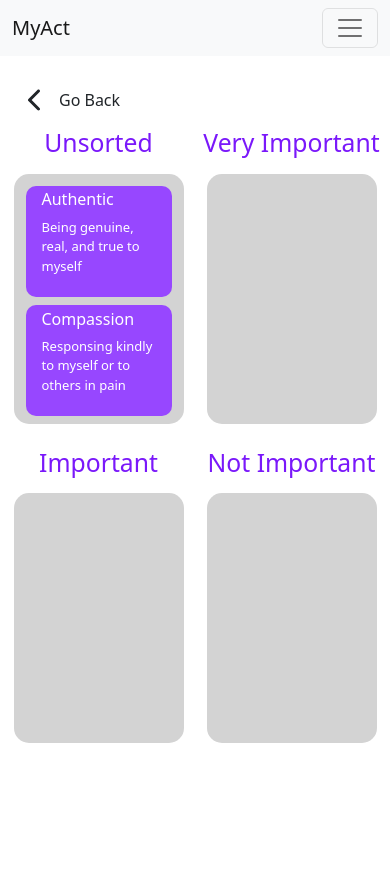
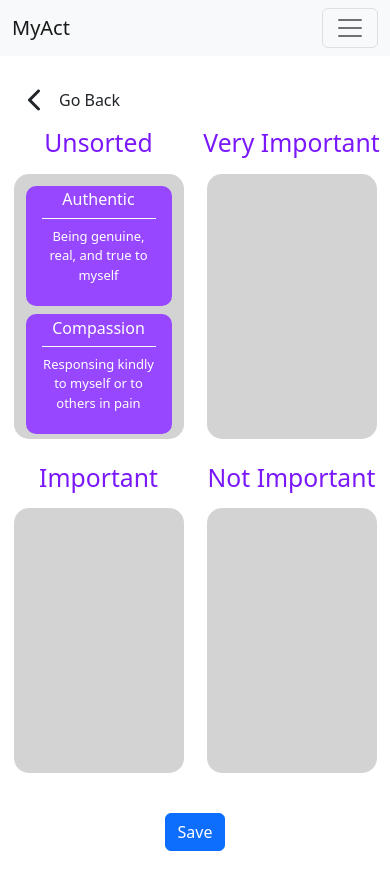
Before and after one commit to DomJF45/my-act, a React (Create React App) app in the folder client/: page /dashboard/processes/values/card-sort in a window 390 px wide. Before the commit the page ends 844 px from the top, so only its background shows below. Built offline with nearby package versions, Linux system fonts and the light colour scheme.

Commit message:
added template for save response at CardSort

```diff
--- a/client/src/components/processes/values/CardSort.jsx
+++ b/client/src/components/processes/values/CardSort.jsx
@@ -5,27 +5,35 @@ import { v4 as uuid} from 'uuid';
 import { cardData } from './cardData';
 import GoBack from '../../util/back/GoBack';
 import '../../../styles/processes/Values.css';
+import { Button } from 'react-bootstrap';
 
 const columnsFromBackend = {
-  [uuid()]: {
+  ['unsorted']: {
     name: 'Unsorted',
     items: cardData
   },
-  [uuid()]: {
+  ['very-important']: {
     name: 'Very Important',
     items: []
   },
-  [uuid()]: {
+  ['important']: {
     name: 'Important',
     items: []
   },
-  [uuid()]: {
+  ['not-important']: {
     name: 'Not Important',
     items: []
   }
 }
 
-const onDragEnd = (result, columns, setColumns) => {
+const onDragEnd = (result, columns, setColumns, setEndResult, endResult) => {
+
+  const tempResult = [
+    ...endResult,
+    result
+  ]
+  setEndResult(tempResult);
+
   if(!result.destination) return;
   const { source, destination } = result;
 
@@ -68,6 +76,14 @@ const onDragEnd = (result, columns, setColumns) => {
 const CardSort = () => {
 
   const [columns, setColumns] = useState(columnsFromBackend);
+  const [endResult, setEndResult] = useState([]);
+
+  const saveResults = () => {
+
+    // write logic to save results to database here
+
+    console.log(endResult);
+  }
 
   return (
     <div className='container'>
@@ -81,7 +97,7 @@ const CardSort = () => {
       id='card-containers'
     >
 
-      <DragDropContext onDragEnd={result => onDragEnd(result, columns, setColumns)}>
+      <DragDropContext onDragEnd={result => onDragEnd(result, columns, setColumns, setEndResult, endResult)}>
         {Object.entries(columns).map(([columnId, column], index) => {
           return(
             <div id='column-container' style={{display: 'flex', flexDirection: 'column', alignItems: 'center'}}>
@@ -124,12 +140,16 @@ const CardSort = () => {
                                     backgroundColor: snapshot.isDragging ? '#7a18fa' : '#9747FF',
                                     color: '#fff',
                                     borderRadius: '10px',
+                                    textAlign: 'center',
                                     ...provided.draggableProps.style
                                   }}
                                   id='card-style'
                                 >
-                                  <h4>{item.value}</h4>
-                                  <p>{item.bio}</p>
+                                  <div className='inner-card-1'>
+                                    <h4>{item.value}</h4>
+                                    <div className='div-divider-card' />
+                                    <p>{item.bio}</p>
+                                  </div>
                                 </div>
                               )
                             }}
@@ -148,6 +168,14 @@ const CardSort = () => {
         })}
       </DragDropContext>
     </div>
+      <div
+        className='btn-container'
+        style={{
+          marginBottom: '2rem'
+        }}
+      >
+        <Button onClick={saveResults}>Save</Button>
+      </div>
     </div>
   )
 }
--- a/client/src/styles/processes/Values.css
+++ b/client/src/styles/processes/Values.css
@@ -38,6 +38,16 @@
   display: none;
 }
 
+.div-divider-card {
+  height: 1px;
+  width: 100%;
+  background-color: #fff;
+  display: flex;
+  justify-content: center;
+  align-items: center;
+}
+
+
 @media screen and (max-width: 1030px) {
 
   #card-containers {
@@ -48,7 +58,7 @@
 
   #value-column {
     width: 170px !important;
-    height: 250px !important;
+    height: 265px !important;
     margin-bottom: 1rem;
   }
 
@@ -56,7 +66,14 @@
     font-size: small;
     padding: .3rem 1rem !important;
   }
-  #card-style > h4 {
+  .inner-card-1 {
+    font-size: small;
+  }
+  .inner-card-1 > h4 {
     font-size: medium;
+
+  }
+  .inner-card-1 > p {
+    margin-top: .5rem;
   }
 }
```
Also changed, not shown: 1 other file (tests, documents, lock files or other folders).
